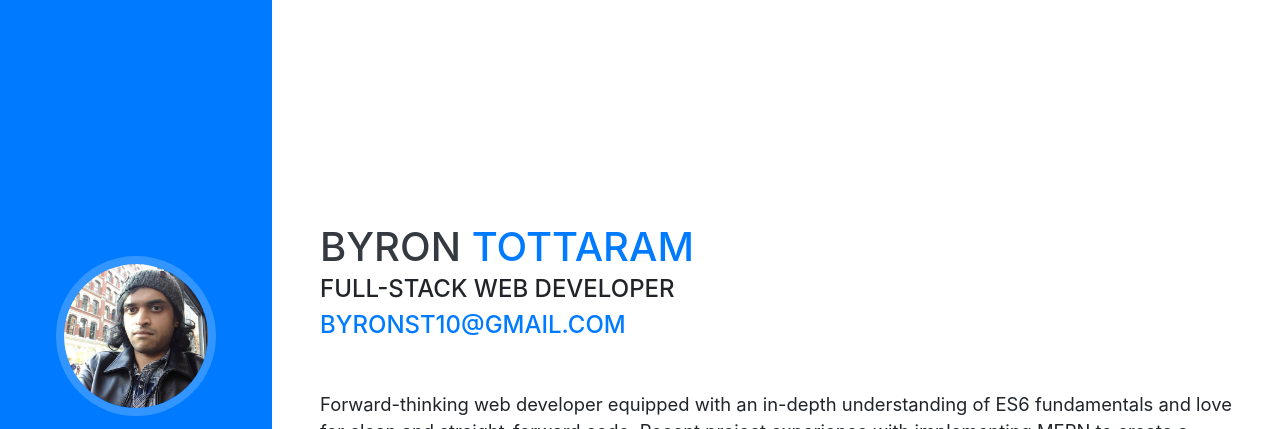
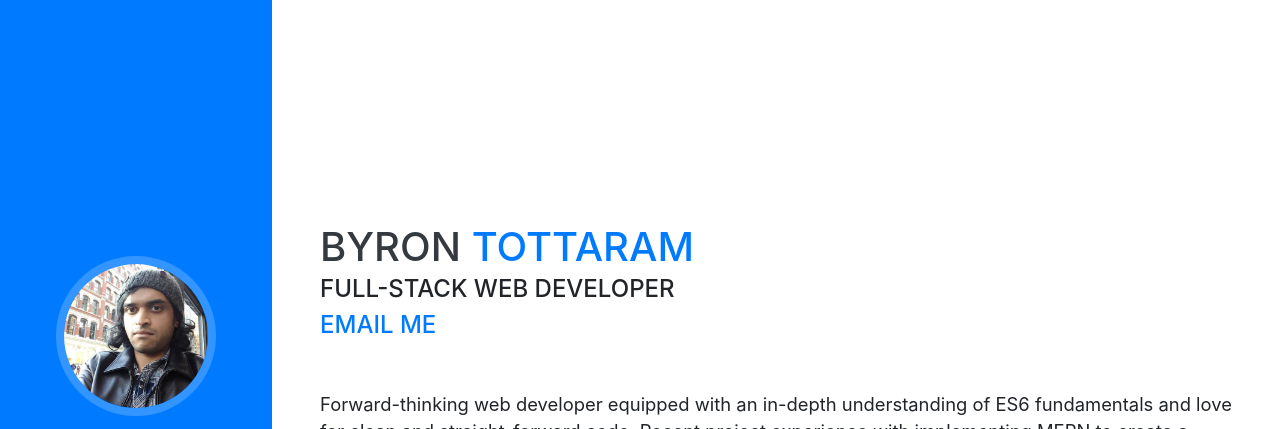
Before and after one commit to byronst10/portfolio, a website with bundled scripts: page index.html in a window 1280 px wide. Shown: the top 429 px of the page. Built offline with nearby package versions, Linux system fonts and the light colour scheme; a web font is replaced by a local one.

Commit message:
pushing files

```diff
--- a/index.html
+++ b/index.html
@@ -65,7 +65,7 @@
         </h1>
         <div class="subheading mb-5">Full-Stack Web Developer
           <br>
-          <a href="mailto:byronst10@gmail.com">byronst10@gmail.com</a>
+          <a href="mailto:byronst10@gmail.com">Email Me</a>
         </br>
         </div>
         <p class="lead mb-5">Forward-thinking web developer equipped with an in-depth understanding of ES6 fundamentals and love for clean and straight-forward code. Recent project experience with implementing MERN to create a fully-functional p5-Canvas art app with a focus on inspiring social awareness.</p>
```
